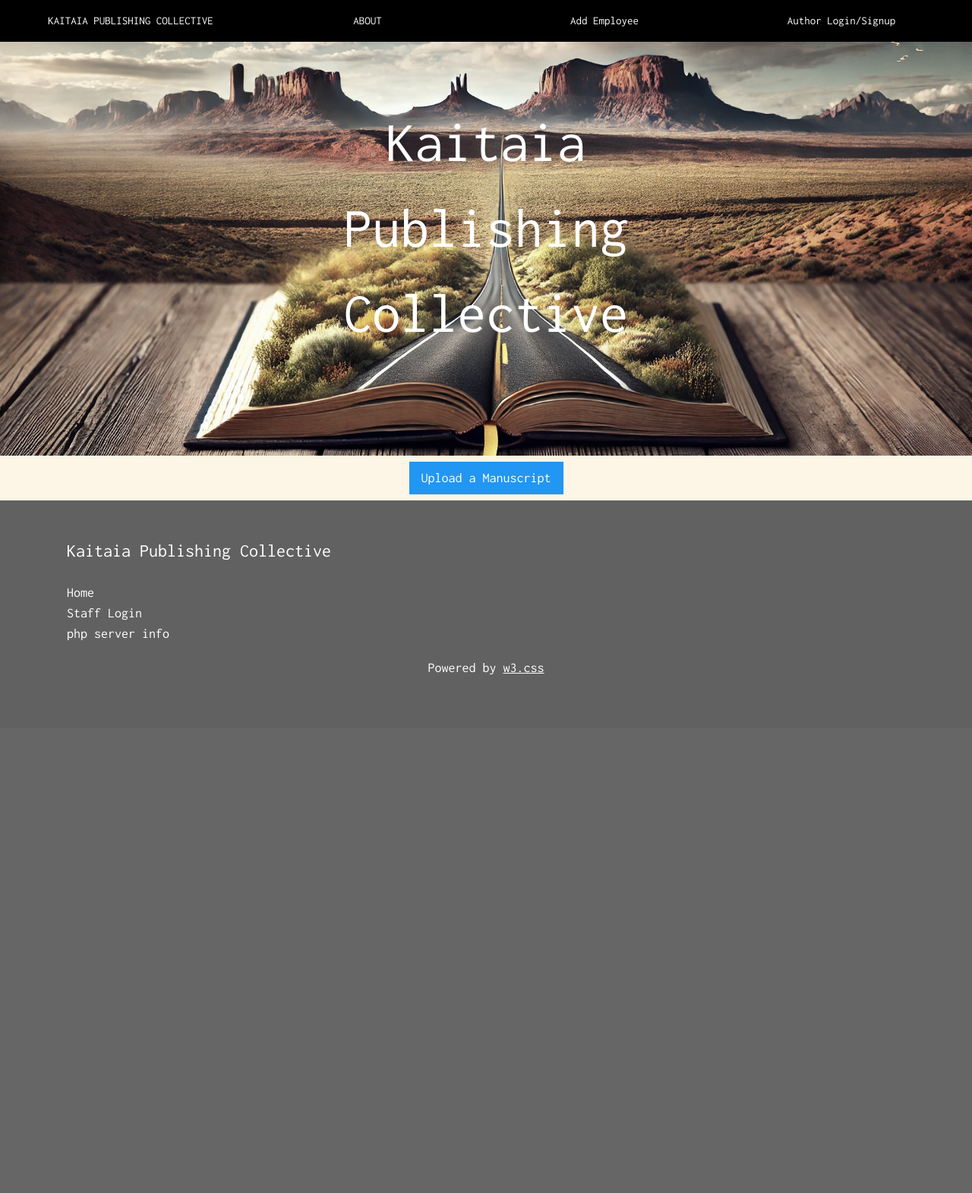
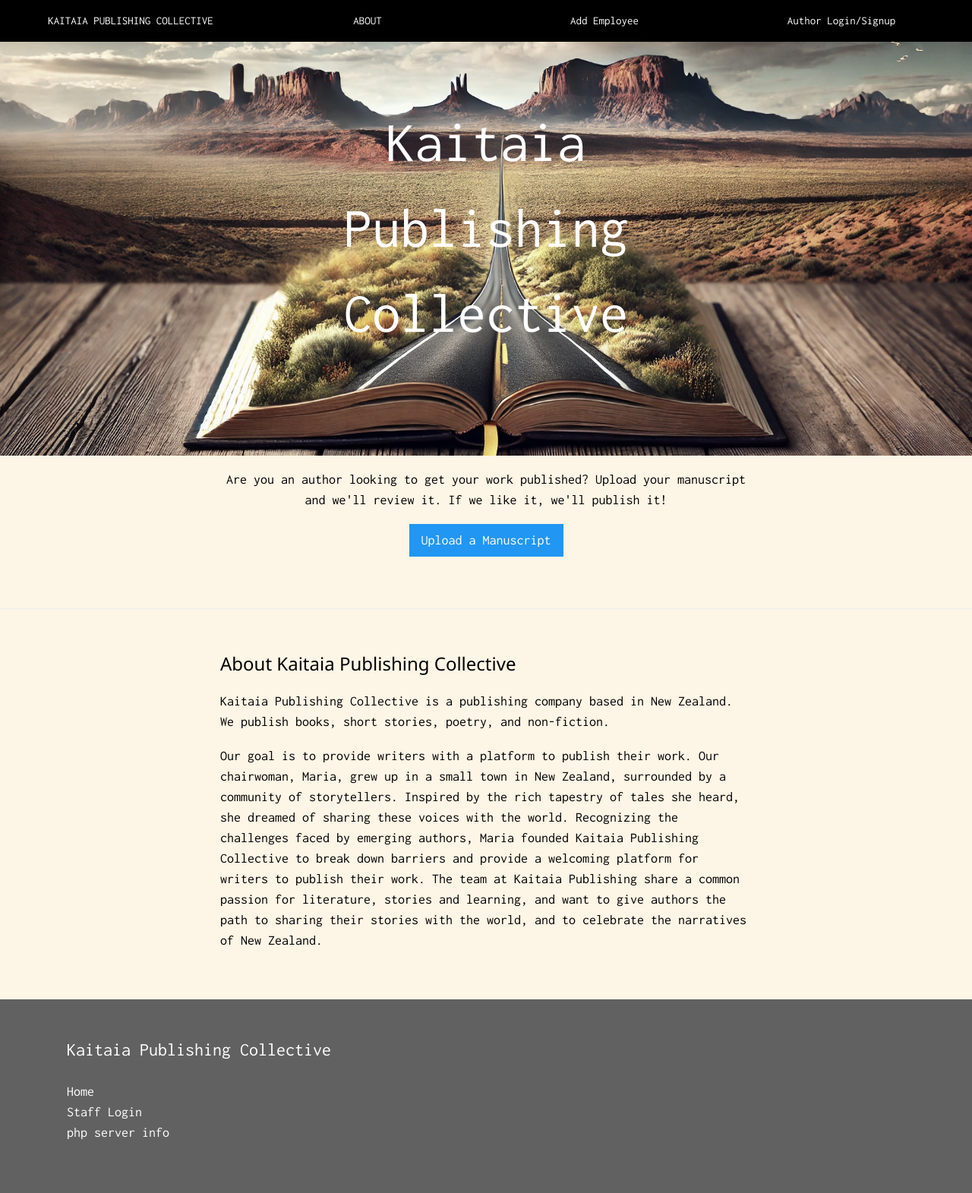
Before and after one commit to MR-SIR2525/systems-a-and-d-project, a PHP site: page /home.php in a window 1280 px wide. Shown: the whole page at 76% size. Before the commit the page ends 888 px from the top, so only its background shows below. Run offline with PHP 8.4, Linux system fonts and the light colour scheme; a stand-in replaces the project's code that opens the database connection.

Commit message:
add stuff to home, add pad and margin classes, alter footer

```diff
--- a/home.php
+++ b/home.php
@@ -42,20 +42,46 @@
     </div>
   </header>
 
-  <!-- Add a background color and large text to the whole page -->
-  <div class="w3-sand w3-large">
+  <div class="w3-large w3-sand">
+    <!-- Button Container -->
+    <section class="w3-container pb-48" id="upload_container">
+      <div class="w3-content w3-center" style="max-width:700px">
+        <form action="author-upload-manuscript.php" method="POST" class="center-form">
+          <p>
+            Are you an author looking to get your work published? Upload your manuscript and
+            we'll review it. If we like it, we'll publish it!
+          </p>
+          <button class="w3-button w3-blue" type="submit">Upload a Manuscript</button>
+        </form>
+      </div>
+    </section>
 
-  <!-- Button Container -->
-  <div class="w3-container w3-padding" id="upload_container">
-    <div class="w3-content w3-center" style="max-width:700px">
-      <form action="author-upload-manuscript.php" method="POST" class="center-form">
-        <button class="w3-button w3-blue" type="submit">Upload a Manuscript</button>
-      </form>
-    </div>
+    <hr>
+
+    <!-- About Container -->
+    <section class="w3-container pt-24" id="about">
+      <div class="w3-content w3-center mb-64" style="max-width:700px">
+        <h3 class="w3-left-align">
+          <span>About Kaitaia Publishing Collective</span>
+        </h3>
+        <p class="w3-left-align">
+          Kaitaia Publishing Collective is a publishing company based in New Zealand. We publish books,
+          short stories, poetry, and non-fiction.
+        </p>
+        <p class="w3-left-align">
+          Our goal is to provide writers with a platform to publish their work. Our chairwoman,
+          Maria, grew up in a small town in New Zealand, surrounded by a community of storytellers.
+          Inspired by the rich tapestry of tales she heard, she dreamed of sharing these voices
+          with the world. Recognizing the challenges faced by emerging authors, Maria founded
+          Kaitaia Publishing Collective to break down barriers and provide a welcoming platform
+          for writers to publish their work. The team at Kaitaia Publishing share a common passion
+          for literature, stories and learning, and want to give authors the path to sharing their
+          stories with the world, and to celebrate the narratives of New Zealand.
+        </p>
+      </div>
+    </section>
   </div>
-
   <!-- End page content -->
-  </div>
 
 
   <!-- Footer -->
--- a/style.css
+++ b/style.css
@@ -21,6 +21,7 @@
     transform: scale(1.01);
 }
 
+/* Border radius */
 .br-10 {
     border-radius: 10px;
 }
@@ -29,24 +30,107 @@
     border-radius: 8px;
 }
 
-.mt-55 {
-    margin-top: 55px;
+/* Margin top */
+.mt-0 {
+    margin-top: 0;
 }
 
 .mt-10 {
     margin-top: 10px;
 }
 
-.mt-0 {
-    margin-top: 0;
+.mt-20 {
+    margin-top: 20px;
 }
 
+.mt-24 {
+    margin-top: 24px;
+}
+
+.mt-32 {
+    margin-top: 32px;
+}
+
+.mt-48 {
+    margin-top: 48px;
+}
+
+.mt-55 {
+    margin-top: 55px;
+}
+
+.mt-64 {
+    margin-top: 64px;
+}
+
+/* Margin bottom */
+.mb-0 {
+    margin-bottom: 0;
+}
+
+.mb-10 {
+    margin-bottom: 10px;
+}
+
+.mb-20 {
+    margin-bottom: 20px;
+}
+
+.mb-24 {
+    margin-bottom: 24px;
+}
+
+.mb-32 {
+    margin-bottom: 32px;
+}
+
+.mb-48 {
+    margin-bottom: 48px;
+}
+
+.mb-64 {
+    margin-bottom: 64px;
+}
+
+
+/* Margin y */
 .my-0 {
     margin-top: 0;
     margin-bottom: 0;
 }
 
+.my-10 {
+    margin-top: 10px;
+    margin-bottom: 10px;
+}
 
+.my-20 {
+    margin-top: 20px;
+    margin-bottom: 20px;
+}
+
+.my-24 {
+    margin-top: 24px;
+    margin-bottom: 24px;
+}
+
+.my-32 {
+    margin-top: 32px;
+    margin-bottom: 32px;
+}
+
+.my-48 {
+    margin-top: 48px;
+    margin-bottom: 48px;
+}
+
+.my-64 {
+    margin-top: 64px;
+    margin-bottom: 64px;
+}
+
+
+/* Padding */
 .px-0 {
     padding-left: 0;
     padding-right: 0;
--- a/templates/footer.php
+++ b/templates/footer.php
@@ -19,7 +19,4 @@
     <li><a href="/utilities/phpinfo.php" class="w3-hover-text-black footer-link">php server info</a></li>
   </ul>
 
-  <p>Powered by <a href="https://www.w3schools.com/w3css/default.asp" title="W3.CSS" target="_blank"
-      class="w3-hover-text-green">w3.css</a></p>
-
 </footer>
```
